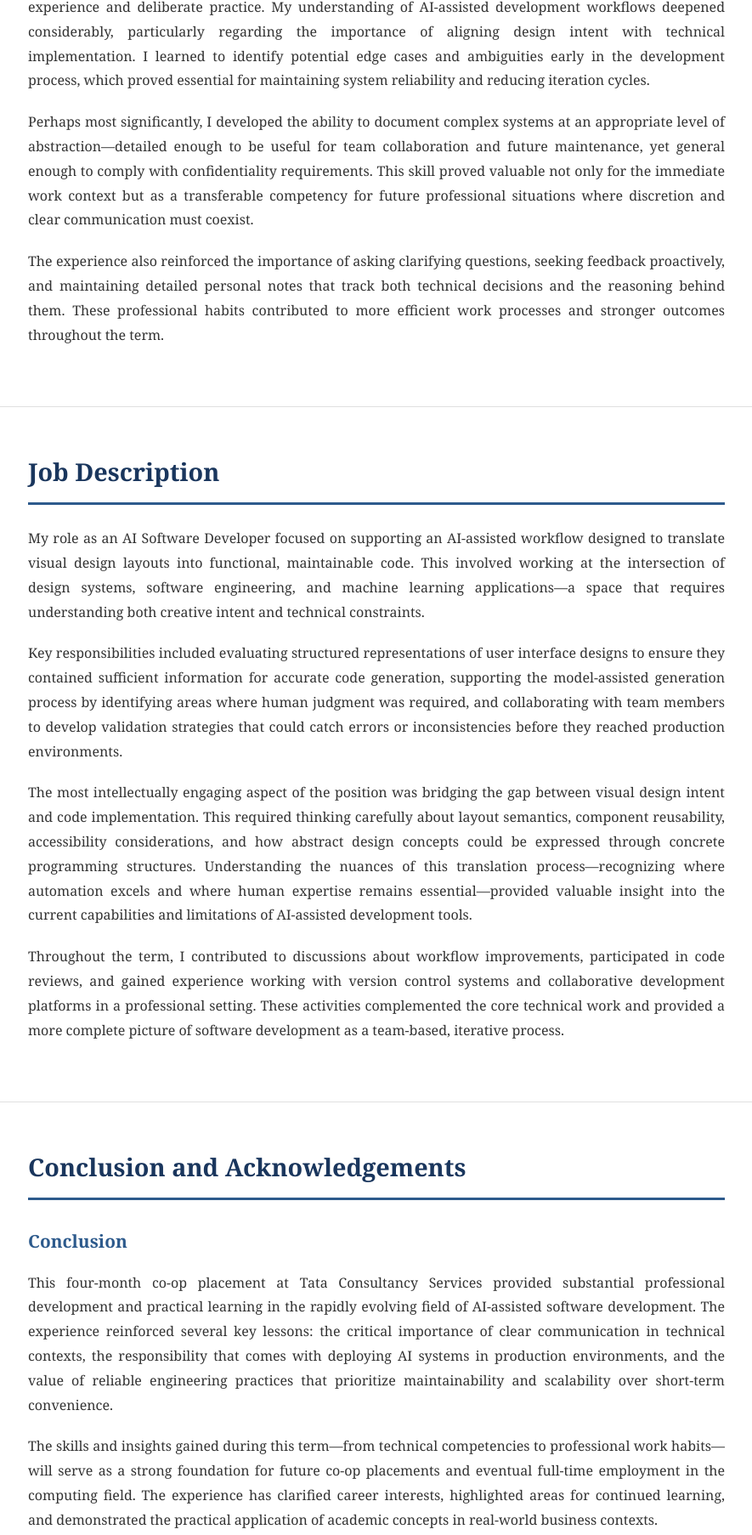
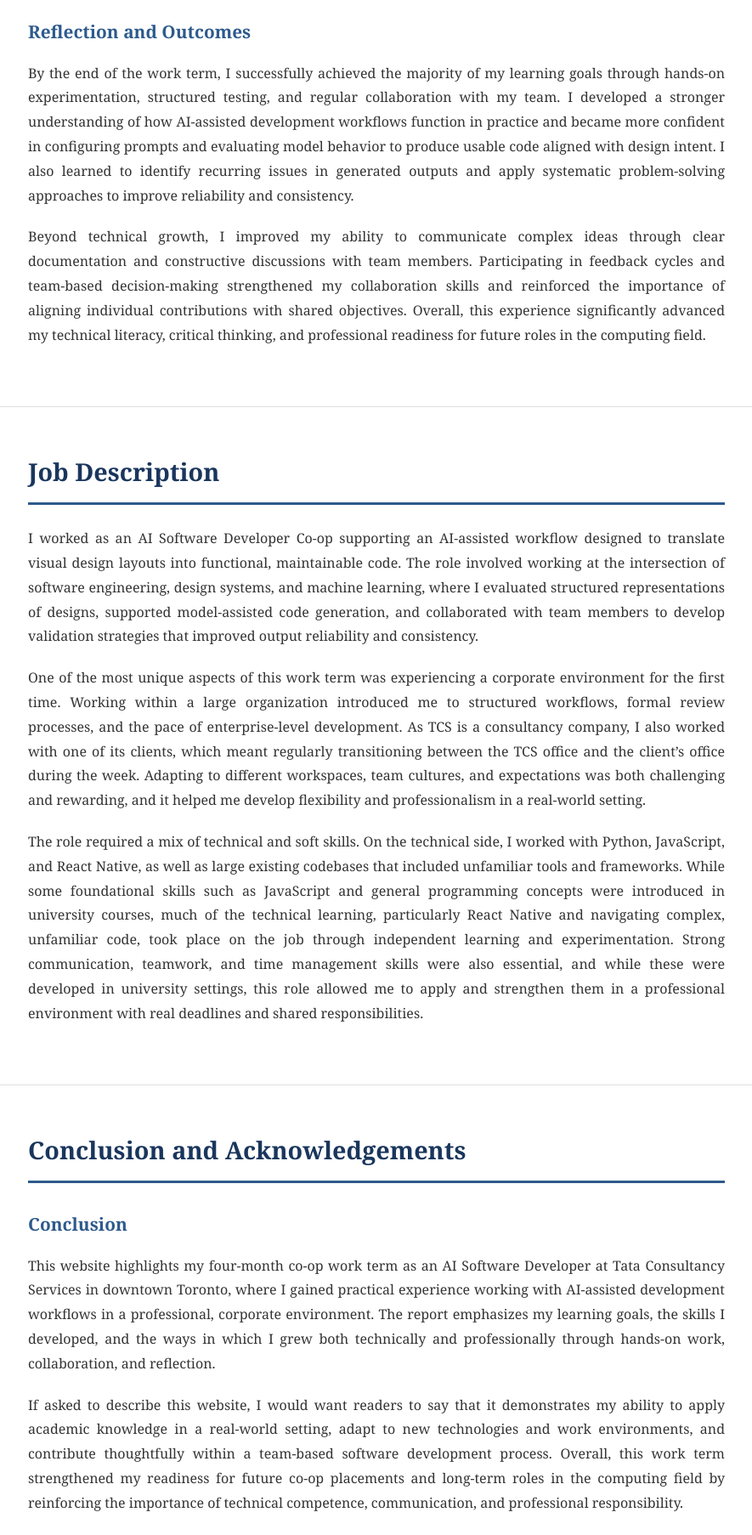
Before and after one commit to TheS0ftwareGuy/WT2S, a plain HTML site: page index.html in a window 1280 px wide. Shown: the part 2425-4231 px from the top of the page at 85% size, without its empty margins (197-1082 px from the left). Drawn offline with Linux system fonts and the light colour scheme.

Commit message:
Revise co-op report content for clarity and detail
Updated content to reflect learning goals and experiences during co-op term as an AI Software Developer at TCS.

```diff
--- a/index.html
+++ b/index.html
@@ -177,7 +177,7 @@
 
             <p>I was based in the downtown Toronto office, where teams collaborate across engineering, design, and product roles. Working in this environment gave me direct exposure to enterprise-scale development practices, cross-functional workflows, and the practical application of AI technologies in real-world business contexts.</p>
 
-            <p>   </p>
+            <p>                                                                                                                                                                                                                                                                                                                                          </p>
         </section>
 
         <section id="goals">
@@ -189,27 +189,27 @@
 
             <h3>Initial Goals</h3>
 
-            <p>At the beginning of the work term, I established three primary learning objectives. First, I aimed to improve my ability to collaborate effectively in AI-adjacent workflows, recognizing that modern software development increasingly involves machine learning components that require coordination between different specializations. Second, I wanted to understand how design-to-code pipelines function in professional practice, moving beyond theoretical knowledge to practical implementation experience. Third, I sought to develop clearer technical communication skills, particularly in contexts where non-disclosure agreements limit what can be shared while still maintaining productive dialogue with team members and stakeholders.</p>
+            <p>At the beginning of this work term, I set learning goals that aligned closely with my role as an AI Software Developer and the responsibilities of the position. I aimed to develop a practical understanding of generative AI systems used for code generation, particularly how design ideas can be translated into functional front-end code through large language models. In addition, I wanted to strengthen my ability to critically evaluate AI-generated outputs, improve my technical documentation skills, and collaborate effectively within a professional AI engineering team.</p>
+
+            <p>These goals were chosen to support both my immediate job tasks and my long-term development as a computing professional. Gaining experience with generative AI APIs and design-to-code workflows was especially important, as these technologies are becoming increasingly relevant in modern software development and will be directly applicable to future co-op terms and full-time roles.</p>
 
             <h3>Reflection and Outcomes</h3>
 
-            <p>By the conclusion of the term, each of these goals had been substantially achieved through hands-on experience and deliberate practice. My understanding of AI-assisted development workflows deepened considerably, particularly regarding the importance of aligning design intent with technical implementation. I learned to identify potential edge cases and ambiguities early in the development process, which proved essential for maintaining system reliability and reducing iteration cycles.</p>
+            <p>By the end of the work term, I successfully achieved the majority of my learning goals through hands-on experimentation, structured testing, and regular collaboration with my team. I developed a stronger understanding of how AI-assisted development workflows function in practice and became more confident in configuring prompts and evaluating model behavior to produce usable code aligned with design intent. I also learned to identify recurring issues in generated outputs and apply systematic problem-solving approaches to improve reliability and consistency.</p>
 
-            <p>Perhaps most significantly, I developed the ability to document complex systems at an appropriate level of abstraction—detailed enough to be useful for team collaboration and future maintenance, yet general enough to comply with confidentiality requirements. This skill proved valuable not only for the immediate work context but as a transferable competency for future professional situations where discretion and clear communication must coexist.</p>
+            <p>Beyond technical growth, I improved my ability to communicate complex ideas through clear documentation and constructive discussions with team members. Participating in feedback cycles and team-based decision-making strengthened my collaboration skills and reinforced the importance of aligning individual contributions with shared objectives. Overall, this experience significantly advanced my technical literacy, critical thinking, and professional readiness for future roles in the computing field.</p>
 
-            <p>The experience also reinforced the importance of asking clarifying questions, seeking feedback proactively, and maintaining detailed personal notes that track both technical decisions and the reasoning behind them. These professional habits contributed to more efficient work processes and stronger outcomes throughout the term.</p>
         </section>
 
         <section id="job-description">
             <h2>Job Description</h2>
 
-            <p>My role as an AI Software Developer focused on supporting an AI-assisted workflow designed to translate visual design layouts into functional, maintainable code. This involved working at the intersection of design systems, software engineering, and machine learning applications—a space that requires understanding both creative intent and technical constraints.</p>
+            <p>I worked as an AI Software Developer Co-op supporting an AI-assisted workflow designed to translate visual design layouts into functional, maintainable code. The role involved working at the intersection of software engineering, design systems, and machine learning, where I evaluated structured representations of designs, supported model-assisted code generation, and collaborated with team members to develop validation strategies that improved output reliability and consistency.</p>
 
-            <p>Key responsibilities included evaluating structured representations of user interface designs to ensure they contained sufficient information for accurate code generation, supporting the model-assisted generation process by identifying areas where human judgment was required, and collaborating with team members to develop validation strategies that could catch errors or inconsistencies before they reached production environments.</p>
+            <p>One of the most unique aspects of this work term was experiencing a corporate environment for the first time. Working within a large organization introduced me to structured workflows, formal review processes, and the pace of enterprise-level development. As TCS is a consultancy company, I also worked with one of its clients, which meant regularly transitioning between the TCS office and the client’s office during the week. Adapting to different workspaces, team cultures, and expectations was both challenging and rewarding, and it helped me develop flexibility and professionalism in a real-world setting.</p>
 
-            <p>The most intellectually engaging aspect of the position was bridging the gap between visual design intent and code implementation. This required thinking carefully about layout semantics, component reusability, accessibility considerations, and how abstract design concepts could be expressed through concrete programming structures. Understanding the nuances of this translation process—recognizing where automation excels and where human expertise remains essential—provided valuable insight into the current capabilities and limitations of AI-assisted development tools.</p>
+            <p>The role required a mix of technical and soft skills. On the technical side, I worked with Python, JavaScript, and React Native, as well as large existing codebases that included unfamiliar tools and frameworks. While some foundational skills such as JavaScript and general programming concepts were introduced in university courses, much of the technical learning, particularly React Native and navigating complex, unfamiliar code, took place on the job through independent learning and experimentation. Strong communication, teamwork, and time management skills were also essential, and while these were developed in university settings, this role allowed me to apply and strengthen them in a professional environment with real deadlines and shared responsibilities.</p>
 
-            <p>Throughout the term, I contributed to discussions about workflow improvements, participated in code reviews, and gained experience working with version control systems and collaborative development platforms in a professional setting. These activities complemented the core technical work and provided a more complete picture of software development as a team-based, iterative process.</p>
         </section>
 
         <section id="conclusion">
@@ -217,13 +217,16 @@
 
             <h3>Conclusion</h3>
 
-            <p>This four-month co-op placement at Tata Consultancy Services provided substantial professional development and practical learning in the rapidly evolving field of AI-assisted software development. The experience reinforced several key lessons: the critical importance of clear communication in technical contexts, the responsibility that comes with deploying AI systems in production environments, and the value of reliable engineering practices that prioritize maintainability and scalability over short-term convenience.</p>
+            <p>This website highlights my four-month co-op work term as an AI Software Developer at Tata Consultancy Services in downtown Toronto, where I gained practical experience working with AI-assisted development workflows in a professional, corporate environment. The report emphasizes my learning goals, the skills I developed, and the ways in which I grew both technically and professionally through hands-on work, collaboration, and reflection.</p>
 
-            <p>The skills and insights gained during this term—from technical competencies to professional work habits—will serve as a strong foundation for future co-op placements and eventual full-time employment in the computing field. The experience has clarified career interests, highlighted areas for continued learning, and demonstrated the practical application of academic concepts in real-world business contexts.</p>
+            <p>If asked to describe this website, I would want readers to say that it demonstrates my ability to apply academic knowledge in a real-world setting, adapt to new technologies and work environments, and contribute thoughtfully within a team-based software development process. Overall, this work term strengthened my readiness for future co-op placements and long-term roles in the computing field by reinforcing the importance of technical competence, communication, and professional responsibility.</p>
 
             <h3>Acknowledgements</h3>
 
-            <p>I would like to express sincere gratitude to my mentor and the broader TCS team for their guidance, patience, and willingness to invest time in my professional development. Their support made this learning experience both productive and enjoyable. I also wish to thank the University of Guelph co-op staff and fellow co-op students for their assistance and camaraderie throughout the term.</p>
+            <p>I would like to sincerely thank the fellow interns I was hired alongside during this co-op term, whose support and guidance played a significant role in my learning experience. As recent graduates, they often acted as informal mentors, offering clarification, practical advice, and encouragement whenever I encountered challenges. Their willingness to share knowledge and take the time to help me work through difficulties made a meaningful difference throughout the term.</p>
+
+            <p>I would also like to thank the University of Guelph co-op coordinator, Kate, for her continued support and assistance. She helped me navigate several challenges during the co-op term and was consistently responsive and understanding whenever issues arose. Her guidance was greatly appreciated and contributed to a smoother and more positive work term experience.</p>
+
         </section>
 
         <footer>
```
